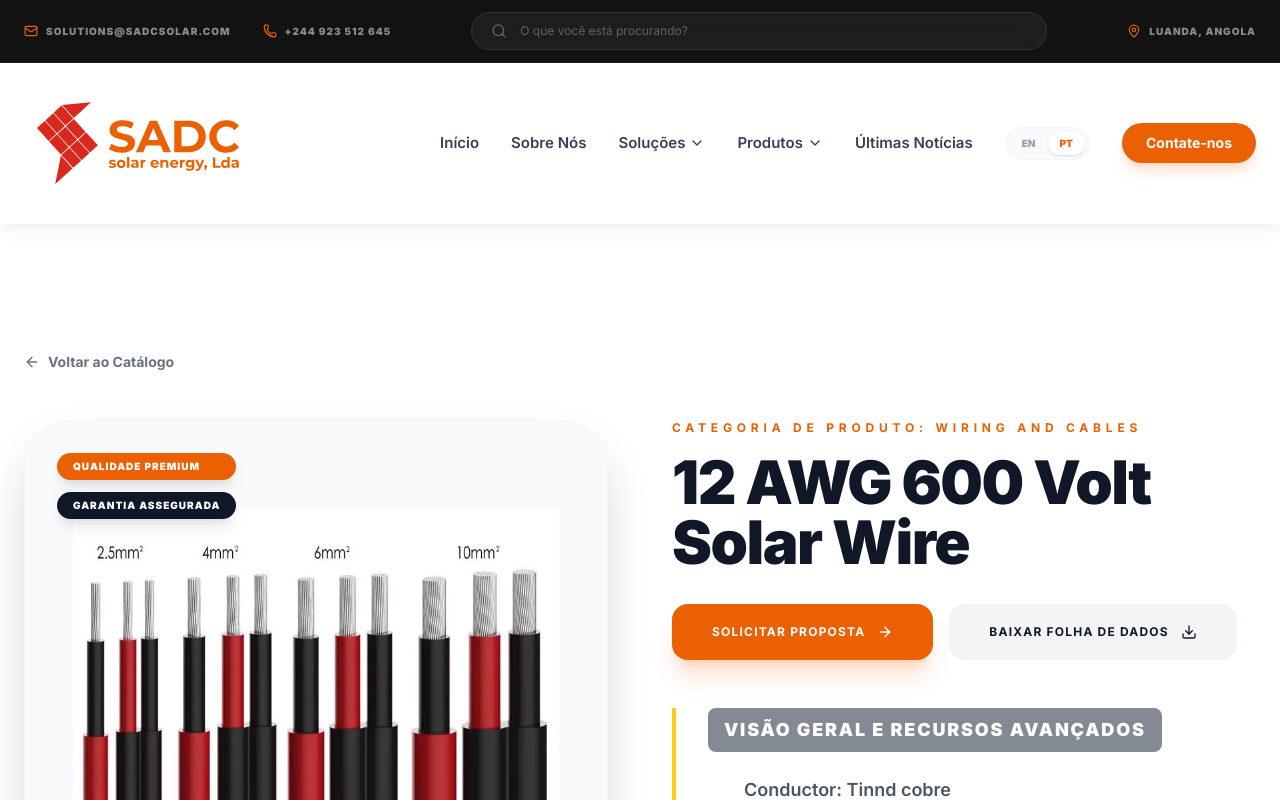
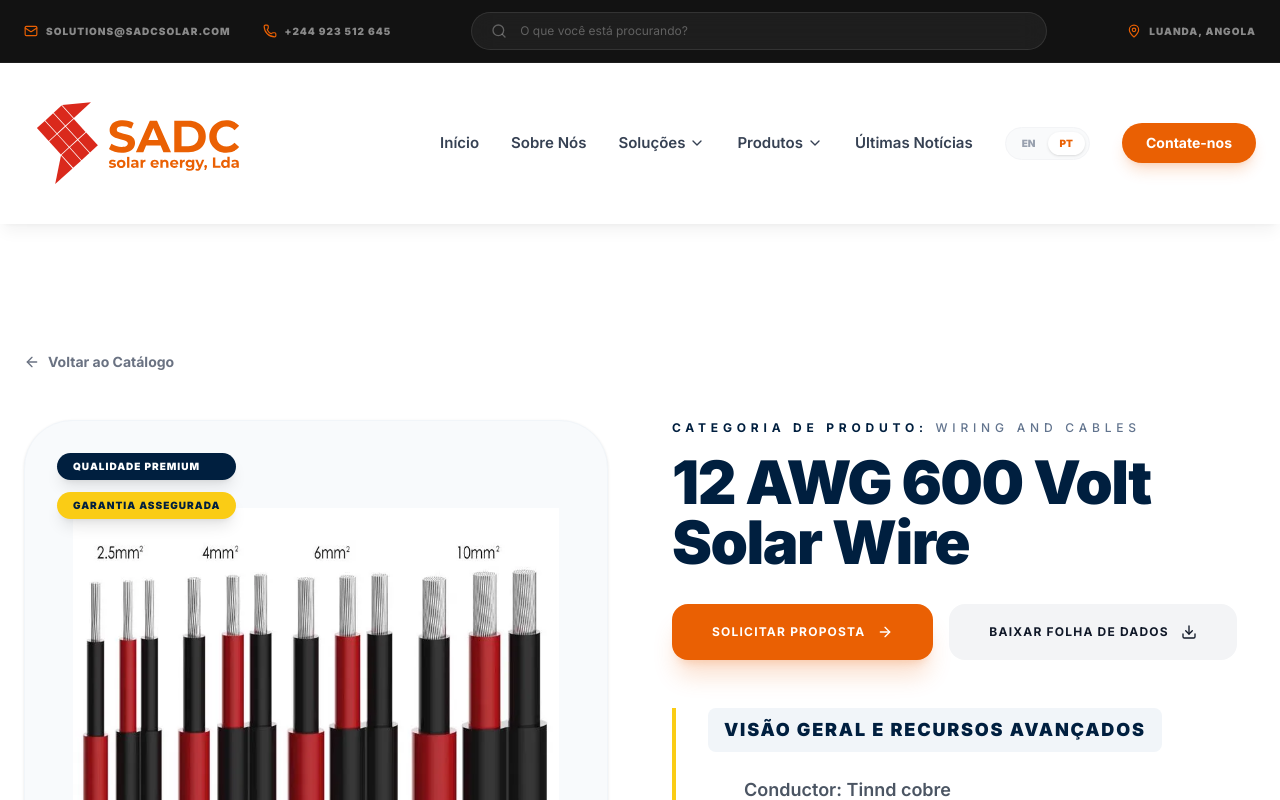
Before and after one commit to nisitha/sadc-solar, a Next.js app: page /products/12-awg-600-volt-solar-wire in a window 1280 px wide. Shown: the top 800 px of the page. Built offline with nearby package versions, Linux system fonts and the light colour scheme.

Commit message:
ui: shift to professional light premium theme

```diff
--- a/src/app/globals.css
+++ b/src/app/globals.css
@@ -5,9 +5,9 @@
   --brand-hover: #DA291C;
   --brand-accent-2: #EA6003;
   --brand-yellow: #FACC15;
-  --brand-navy: #0A1628;
-  --background: #ffffff;
-  --foreground: #1a1a1a;
+  --brand-navy: #001f3f;
+  --background: #f8fafc;
+  --foreground: #1e293b;
 }
 
 .lang-en {
@@ -104,7 +104,7 @@
   background: var(--color-brand-hover);
 }
 
-/* Premium Technical Specification Table Styling */
+/* Premium Technical Specification Table Styling (Light Mode) */
 .technical-spec-table table {
   width: 100% !important;
   border-collapse: collapse;
@@ -115,19 +115,19 @@
 .technical-spec-table th {
   text-align: left;
   padding: 1.25rem 1.5rem;
-  color: var(--brand-yellow);
+  color: var(--brand-navy);
   font-weight: 900;
   text-transform: uppercase;
   letter-spacing: 0.2em;
   font-size: 0.7rem;
-  border-bottom: 1px solid rgba(255, 255, 255, 0.05);
+  border-bottom: 2px solid var(--brand-yellow);
 }
 
 .technical-spec-table td {
   padding: 1.25rem 1.5rem;
-  color: #e5e7eb;
+  color: #475569;
   font-weight: 500;
-  border-bottom: 1px solid rgba(255, 255, 255, 0.05);
+  border-bottom: 1px solid #e2e8f0;
   transition: background 0.3s ease;
 }
 
@@ -136,7 +136,7 @@
 }
 
 .technical-spec-table tr:hover td {
-  background: rgba(255, 255, 255, 0.02);
+  background: rgba(241, 245, 249, 0.5);
 }
 
 .wp-content p {
@@ -183,7 +183,7 @@
 }
 
 .prose-custom {
-  color: #4b5563;
+  color: #475569;
   line-height: 1.8;
   font-size: 1.125rem;
 }
--- a/src/components/ProductDetailClient.tsx
+++ b/src/components/ProductDetailClient.tsx
@@ -103,7 +103,7 @@
 
           <div className="grid grid-cols-1 lg:grid-cols-2 gap-16 items-start">
             <div className="sticky top-32 space-y-8">
-              <div className="relative aspect-square rounded-[3rem] overflow-hidden bg-gray-50 border border-gray-100 shadow-2xl group">
+              <div className="relative aspect-square rounded-[3rem] overflow-hidden bg-slate-50 border border-slate-100 shadow-sm group">
                 <img
                   src={(product.imageUrl || "/placeholder-product.webp")
                     .replace(/https?:\/\/[^\/]+\/wp-content\/uploads\//g, "/uploads/")}
@@ -111,10 +111,10 @@
                   className="w-full h-full object-contain p-12 transition-transform duration-700 group-hover:scale-110"
                 />
                 <div className="absolute top-8 left-8 flex flex-col space-y-3">
-                  <span className="px-4 py-1.5 bg-brand-primary text-white text-[10px] font-black uppercase tracking-widest rounded-full shadow-lg">
+                  <span className="px-4 py-1.5 bg-brand-navy text-white text-[10px] font-black uppercase tracking-widest rounded-full shadow-lg">
                     {t.premiumQuality as string}
                   </span>
-                  <span className="px-4 py-1.5 bg-gray-900 text-white text-[10px] font-black uppercase tracking-widest rounded-full shadow-lg">
+                  <span className="px-4 py-1.5 bg-brand-yellow text-brand-navy text-[10px] font-black uppercase tracking-widest rounded-full shadow-lg">
                     {t.warrantyGuaranteed as string}
                   </span>
                 </div>
@@ -123,10 +123,10 @@
 
             <div className="space-y-12">
               <div>
-                <div className="text-brand-primary font-bold text-xs uppercase tracking-[0.4em] mb-4">
-                  {t.productCategory as string}: <span className="notranslate">{product.categories[0]}</span>
+                <div className="text-brand-navy font-bold text-xs uppercase tracking-[0.4em] mb-4">
+                  {t.productCategory as string}: <span className="text-slate-500 font-medium notranslate">{product.categories[0]}</span>
                 </div>
-                <h1 className="text-4xl md:text-6xl font-black text-gray-900 tracking-tight leading-none mb-8 notranslate">
+                <h1 className="text-4xl md:text-6xl font-black text-brand-navy tracking-tight leading-none mb-8 notranslate">
                   {product.title}
                 </h1>
                 <div className="flex flex-wrap gap-4">
@@ -141,11 +141,11 @@
 
               <div className="space-y-10">
                 <div className="border-l-4 border-brand-yellow pl-8">
-                  <h3 className="text-lg font-black text-white uppercase tracking-widest mb-6 bg-brand-navy/50 backdrop-blur-md px-4 py-2 rounded-lg inline-block">
+                  <h3 className="text-lg font-black text-brand-navy uppercase tracking-widest mb-6 bg-slate-100 px-4 py-2 rounded-lg inline-block">
                     {t.coreOverview as string}
                   </h3>
                   <div
-                    className="text-lg text-gray-400 leading-relaxed font-medium prose-custom"
+                    className="text-lg text-slate-600 leading-relaxed font-medium prose-custom"
                     dangerouslySetInnerHTML={{
                       __html: language === 'pt' ? (product.content_pt || product.content_en) : product.content_en
                     }}
@@ -156,12 +156,12 @@
                   {product.features?.map((feature: any, i: number) => {
                     const Icon = ICON_MAP[feature.title] || Activity;
                     return (
-                      <div key={i} className="p-8 bg-brand-navy/30 backdrop-blur-md rounded-[2rem] border border-white/5 hover:border-brand-yellow/20 transition-all group">
-                        <div className="w-12 h-12 bg-white/5 rounded-2xl flex items-center justify-center text-brand-yellow mb-6 shadow-sm group-hover:scale-110 transition-transform">
+                      <div key={i} className="p-8 bg-white rounded-[2rem] border border-slate-100 hover:border-brand-yellow/20 transition-all group shadow-sm hover:shadow-md">
+                        <div className="w-12 h-12 bg-slate-50 rounded-2xl flex items-center justify-center text-brand-navy mb-6 shadow-sm group-hover:scale-110 group-hover:bg-brand-yellow group-hover:text-brand-navy transition-all">
                           <Icon className="w-6 h-6" />
                         </div>
-                        <h4 className="text-lg font-bold text-white mb-2">{feature.title}</h4>
-                        <p className="text-sm text-gray-400 font-medium leading-relaxed">{feature.description}</p>
+                        <h4 className="text-lg font-bold text-brand-navy mb-2">{feature.title}</h4>
+                        <p className="text-sm text-slate-500 font-medium leading-relaxed">{feature.description}</p>
                       </div>
                     );
                   })}
@@ -183,16 +183,16 @@
   if (!specifications) return null;
 
   return (
-    <div className="mt-16 overflow-hidden rounded-[2.5rem] border border-white/10 shadow-2xl bg-[#0A1628]/95 backdrop-blur-xl">
-      <div className="bg-white/5 px-10 py-6 border-b border-white/5">
-        <h3 className="text-sm font-black text-white uppercase tracking-[0.3em] flex items-center">
+    <div className="mt-16 overflow-hidden rounded-[2.5rem] border border-slate-200 shadow-sm bg-white/80 backdrop-blur-md">
+      <div className="bg-slate-50 px-10 py-6 border-b border-slate-100">
+        <h3 className="text-sm font-black text-brand-navy uppercase tracking-[0.3em] flex items-center">
           <Settings className="w-4 h-4 mr-3 text-brand-yellow" />
           {t.specifications as string}
         </h3>
       </div>
       <div className="overflow-x-auto">
         <div
-          className="technical-spec-table p-8 text-gray-300"
+          className="technical-spec-table p-8 text-slate-600"
           dangerouslySetInnerHTML={{
             __html: specifications
           }}
```
Also changed, not shown: src/components/ProductList.tsx (+12 -12 lines).
